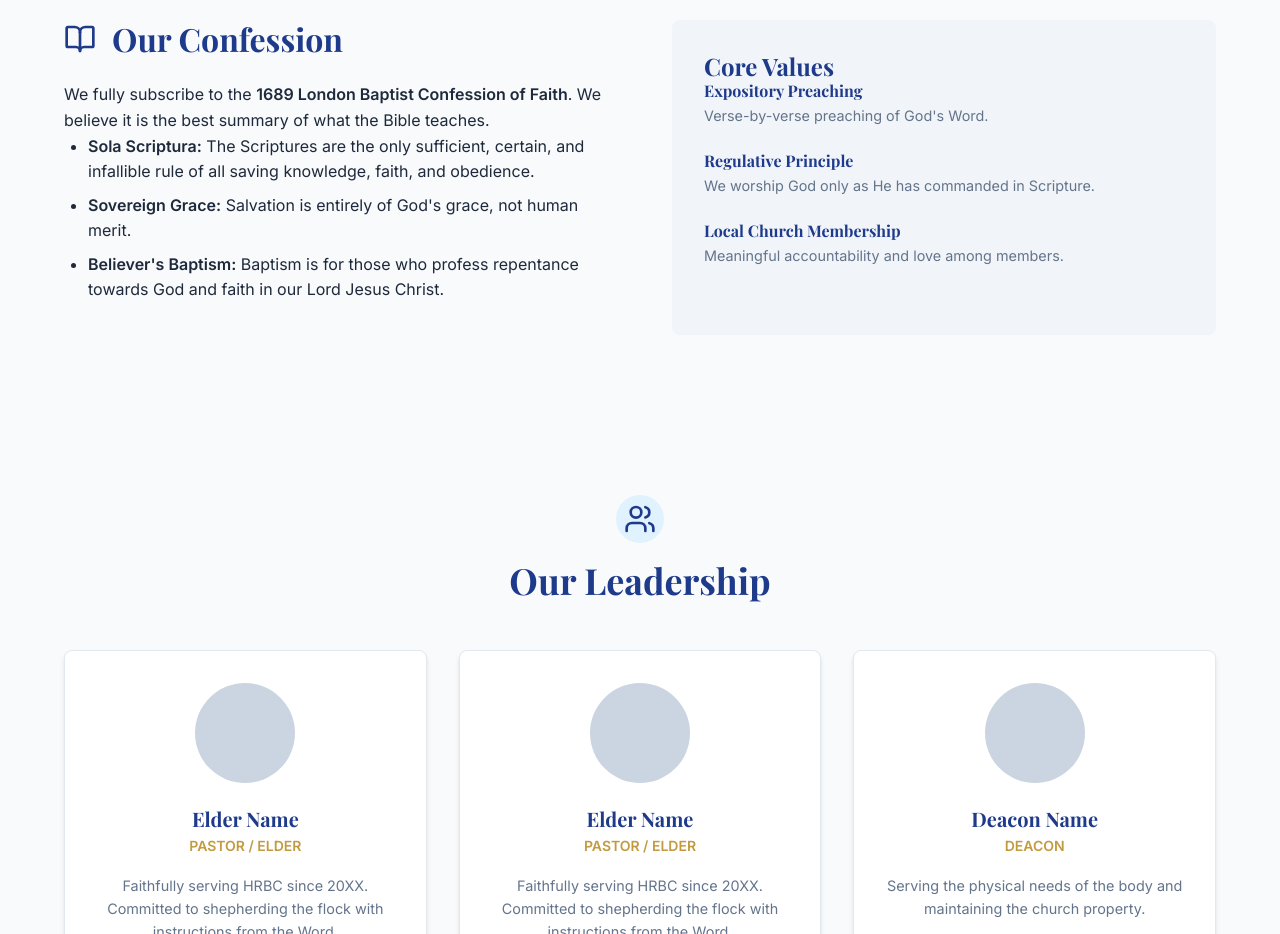
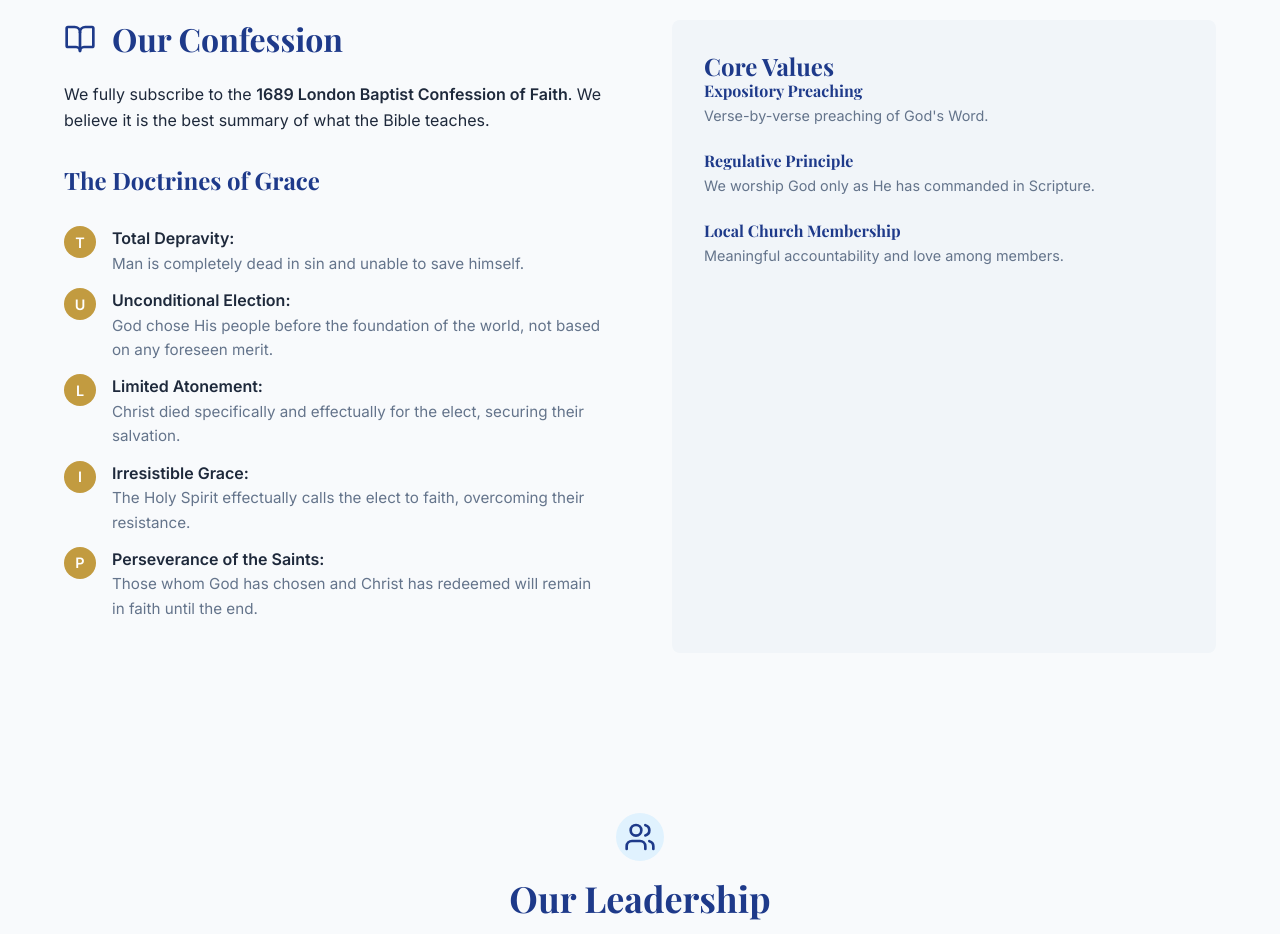
Before and after one commit to kibru1992/Hrbc_Website, a React (Vite) app: page /about in a window 1280 px wide. Shown: the part 1140-2074 px from the top of the page. Built offline with nearby package versions, Linux system fonts and the light colour scheme.

Commit message:
content changes

```diff
--- a/src/locales/am.json
+++ b/src/locales/am.json
@@ -38,6 +38,17 @@
         "subtitle": "በታሪክ የጸናች፣ ለዚህ ትውልድ የምትሆን።",
         "confession_title": "የእምነት መግለጫችን",
         "confession_text": "እኛ ሙሉ በሙሉ የምንቀበለው <1>የ1689 የለንደን ባፕቲስት የእምነት መግለጫን</1> ነው። መጽሐፍ ቅዱስ የሚያስተምረውን በተሻለ ሁኔታ የሚያጠቃልል ነው ብለን እናምናለን።",
+        "tulip_title": "የጸጋ አስተምህሮ (TULIP)",
+        "total_depravity": "የሰው ልጅ ሙሉ ውድቀት (Total Depravity)",
+        "total_depravity_desc": "ሰው በኃጢአት ሙት ነው፤ ራሱንም ማዳን በፍጹም አይችልም።",
+        "unconditional_election": "ቅድመ ሁኔታ የሌለው ምርጫ (Unconditional Election)",
+        "unconditional_election_desc": "እግዚአብሔር ህዝቡን ዓለም ከመፈጠሩ በፊት መረጠ፤ ይህም በሰውየው ላይ ባየው መልካም ነገር ላይ የተመሰረተ አይደለም።",
+        "limited_atonement": "ወሰን ያለው ቤዛነት (Limited Atonement)",
+        "limited_atonement_desc": "ክርስቶስ የሞተው ለመረጣቸው ህዝቦች ብቻ ነው፤ ድነታቸውንም አረጋግጧል።",
+        "irresistible_grace": "የማይቋቋሙት ጸጋ (Irresistible Grace)",
+        "irresistible_grace_desc": "መንፈስ ቅዱስ የተመረጡትን ሰዎች በተለየ ሁኔታ በመጥራት ወደ እምነት ያመጣቸዋል።",
+        "perseverance_saints": "የቅዱሳን ፅናት (Perseverance of the Saints)",
+        "perseverance_saints_desc": "እግዚአብሔር የመረጣቸው እና ክርስቶስ የሞተላቸው አማኞች እስከ መጨረሻው በእምነት ይጸናሉ።",
         "sola_scriptura": "ኩላ መጽሐፍት (መጽሐፍ ቅዱስ ብቻ)",
         "sola_scriptura_desc": "ቅዱሳት መጻሕፍት ለማዳን ለሚያስፈልግ እውቀት፣ እምነት እና ታዛዥነት ብቸኛው በቂ፣ እርግጠኛ እና ስህተት የሌለበት መመሪያ ናቸው።",
         "sovereign_grace": "ሉዓላዊ ጸጋ",
--- a/src/locales/en.json
+++ b/src/locales/en.json
@@ -38,6 +38,17 @@
         "subtitle": "Rooted in history, relevant for today.",
         "confession_title": "Our Confession",
         "confession_text": "We fully subscribe to the <1>1689 London Baptist Confession of Faith</1>. We believe it is the best summary of what the Bible teaches.",
+        "tulip_title": "The Doctrines of Grace",
+        "total_depravity": "Total Depravity",
+        "total_depravity_desc": "Man is completely dead in sin and unable to save himself.",
+        "unconditional_election": "Unconditional Election",
+        "unconditional_election_desc": "God chose His people before the foundation of the world, not based on any foreseen merit.",
+        "limited_atonement": "Limited Atonement",
+        "limited_atonement_desc": "Christ died specifically and effectually for the elect, securing their salvation.",
+        "irresistible_grace": "Irresistible Grace",
+        "irresistible_grace_desc": "The Holy Spirit effectually calls the elect to faith, overcoming their resistance.",
+        "perseverance_saints": "Perseverance of the Saints",
+        "perseverance_saints_desc": "Those whom God has chosen and Christ has redeemed will remain in faith until the end.",
         "sola_scriptura": "Sola Scriptura",
         "sola_scriptura_desc": "The Scriptures are the only sufficient, certain, and infallible rule of all saving knowledge, faith, and obedience.",
         "sovereign_grace": "Sovereign Grace",
--- a/src/pages/About.jsx
+++ b/src/pages/About.jsx
@@ -34,10 +34,43 @@ const About = () => {
                                     We fully subscribe to the <strong>1689 London Baptist Confession of Faith</strong>. We believe it is the best summary of what the Bible teaches.
                                 </Trans>
                             </p>
-                            <ul style={{ listStyle: 'disc', paddingLeft: '1.5rem', display: 'flex', flexDirection: 'column', gap: '0.5rem', marginBottom: '2rem' }}>
+
+                            {/* <ul style={{ listStyle: 'disc', paddingLeft: '1.5rem', display: 'flex', flexDirection: 'column', gap: '0.5rem', marginBottom: '2rem' }}>
                                 <li><strong>{t('about.sola_scriptura')}:</strong> {t('about.sola_scriptura_desc')}</li>
                                 <li><strong>{t('about.sovereign_grace')}:</strong> {t('about.sovereign_grace_desc')}</li>
                                 <li><strong>{t('about.believers_baptism')}:</strong> {t('about.believers_baptism_desc')}</li>
+                            </ul> */}
+
+                            <h3 style={{ fontSize: '1.5rem', color: 'var(--color-primary)', marginTop: '2rem', marginBottom: '2rem' }}>{t('about.tulip_title')}</h3>
+                            <ul style={{ listStyle: 'none', padding: 0, display: 'flex', flexDirection: 'column', gap: '0.75rem', marginBottom: '2rem' }}>
+                                {[
+                                    { key: 'total_depravity', label: 'T' },
+                                    { key: 'unconditional_election', label: 'U' },
+                                    { key: 'limited_atonement', label: 'L' },
+                                    { key: 'irresistible_grace', label: 'I' },
+                                    { key: 'perseverance_saints', label: 'P' }
+                                ].map((item) => (
+                                    <li key={item.key} style={{ display: 'flex', gap: '1rem', alignItems: 'flex-start' }}>
+                                        <span style={{
+                                            backgroundColor: 'var(--color-accent)',
+                                            color: 'white',
+                                            fontWeight: 'bold',
+                                            minWidth: '32px',
+                                            height: '32px',
+                                            display: 'flex',
+                                            alignItems: 'center',
+                                            justifyContent: 'center',
+                                            borderRadius: '50%',
+                                            fontSize: '0.9rem'
+                                        }}>
+                                            {item.label}
+                                        </span>
+                                        <div>
+                                            <strong>{t(`about.${item.key}`)}:</strong>
+                                            <p style={{ margin: 0, color: 'var(--color-text-muted)', fontSize: '0.95rem' }}>{t(`about.${item.key}_desc`)}</p>
+                                        </div>
+                                    </li>
+                                ))}
                             </ul>
                         </div>
                         <div style={{ backgroundColor: '#f1f5f9', padding: '2rem', borderRadius: '8px' }}>
--- a/src/pages/Home.jsx
+++ b/src/pages/Home.jsx
@@ -1,5 +1,6 @@
 import { ArrowRight, Calendar, Clock } from 'lucide-react';
 import { Link } from 'react-router-dom';
+import heroBg from '../assets/chu.jpg';
 import { useTranslation } from 'react-i18next';
 
 const Home = () => {
@@ -12,7 +13,7 @@ const Home = () => {
                 backgroundColor: 'var(--color-primary)',
                 color: 'white',
                 padding: '8rem 0',
-                backgroundImage: 'linear-gradient(rgba(30, 58, 138, 0.9), rgba(30, 58, 138, 0.8)), url("https://images.unsplash.com/photo-1438232992991-995b7058bbb3?ixlib=rb-4.0.3&auto=format&fit=crop&w=1920&q=80")',
+                backgroundImage: `linear-gradient(rgba(30, 58, 138, 0.7), rgba(30, 58, 138, 0.6)), url(${heroBg})`,
                 backgroundSize: 'cover',
                 backgroundPosition: 'center',
                 textAlign: 'center'
```
